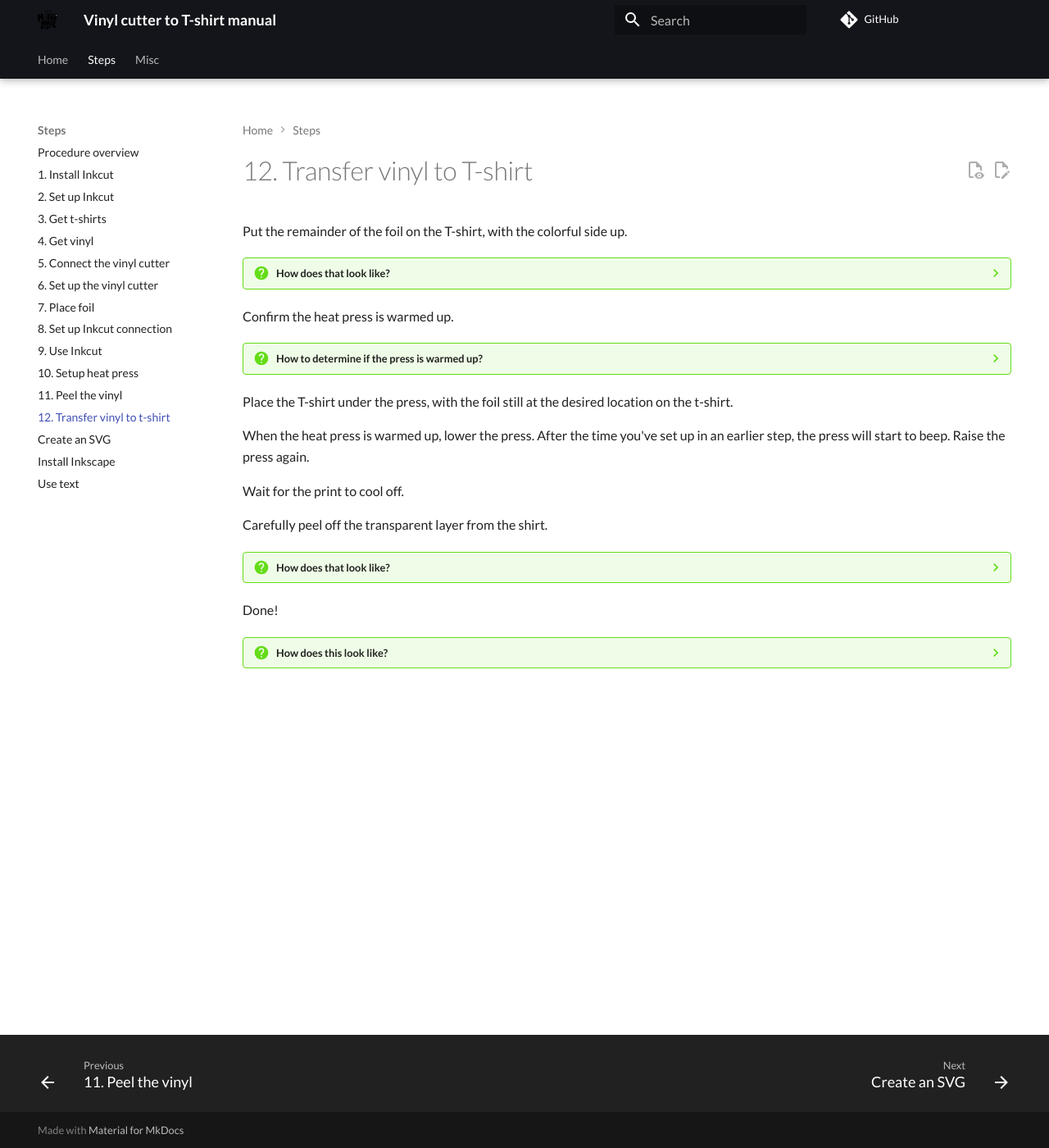
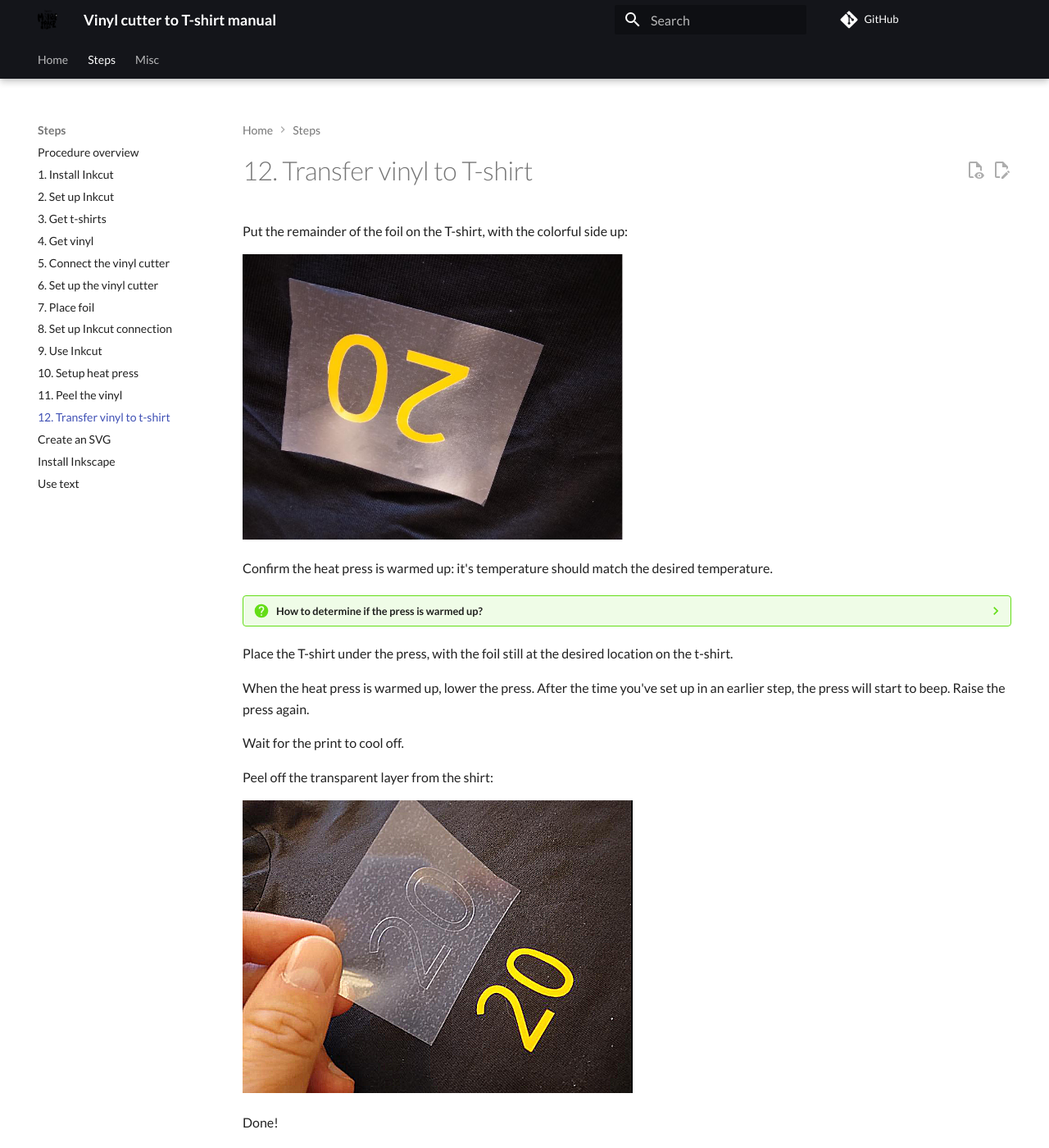
Before and after one commit to uppsala-makerspace/vevor_vinyl_cutter_to_t_shirt_manual, an MkDocs documentation site: the page built from docs/steps/12_transfer_vinyl_to_t_shirt.md, in a window 1280 px wide and 1400 px high. Shown: the whole window at 82% size. Built offline with MkDocs 1.6.1 and Material for MkDocs 9.7.7, drawn with Linux system fonts in a browser that asks for light colours; comment, search, counter and statistics services are not loaded.

Commit message:
Books good enough

```diff
--- a/docs/steps/12_transfer_vinyl_to_t_shirt.md
+++ b/docs/steps/12_transfer_vinyl_to_t_shirt.md
@@ -8,13 +8,12 @@ tags:
 # 12. Transfer vinyl to T-shirt
 
 Put the remainder of the foil on the T-shirt,
-with the colorful side up.
+with the colorful side up:
 
-???- question "How does that look like?"
+![Vinyl to be transferred to T-shirt](before_press.png)
 
-    ![Vinyl to be transferred to T-shirt](before_press.jpg)
-
-Confirm the heat press is warmed up.
+Confirm the heat press is warmed up: it's temperature
+should match the desired temperature.
 
 ???- question "How to determine if the press is warmed up?"
 
@@ -33,11 +32,9 @@ the press will start to beep. Raise the press again.
 
 Wait for the print to cool off.
 
-Carefully peel off the transparent layer from the shirt.
+Peel off the transparent layer from the shirt:
 
-???- question "How does that look like?"
-
-    ![Vinyl transferred to T-shirt](after_press.jpg)
+![Vinyl transferred to T-shirt](after_press_enhanced.png)
 
 Done!
 
```
Also changed, not shown: docs/steps/11_peel_vinyl.md (+4 -6 lines), docs/steps/9_use_inkcut.md (+3 -9 lines), docs/steps/after_press.png (added), docs/steps/after_press_enhanced.png (added), docs/steps/before_press.png (added), docs/steps/inkcut_many.png, docs/steps/inkcut_send_to_device.png, docs/steps/inkcut_with_ums_logo.png, docs/steps/transfer_not_yet_ready.png (added), docs/steps/transfer_not_yet_ready_enhanced.png (added), docs/steps/transfer_ready.png, 2 other files.
